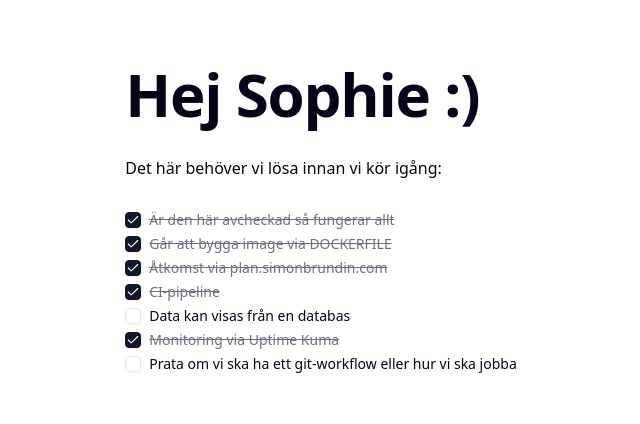
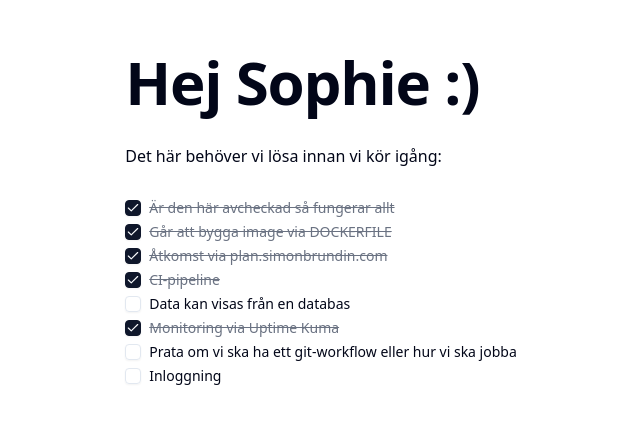
Before and after one commit to simonbrundin/racket, a Next.js app: page / in a window 1280 px wide. Shown: the part 182-606 px from the top of the page, without its empty margins (319-959 px from the left). Built offline with nearby package versions, Linux system fonts and the light colour scheme.

Commit message:
Inloggning

```diff
--- a/components/todoList.tsx
+++ b/components/todoList.tsx
@@ -42,6 +42,11 @@ export default function TodoList() {
       text: "Prata om vi ska ha ett git-workflow eller hur vi ska jobba",
       completed: false,
     },
+    {
+      id: "todo7",
+      text: "Inloggning",
+      completed: false,
+    },
   ]);
 
   // Hantera ändringar i checkbox
```
